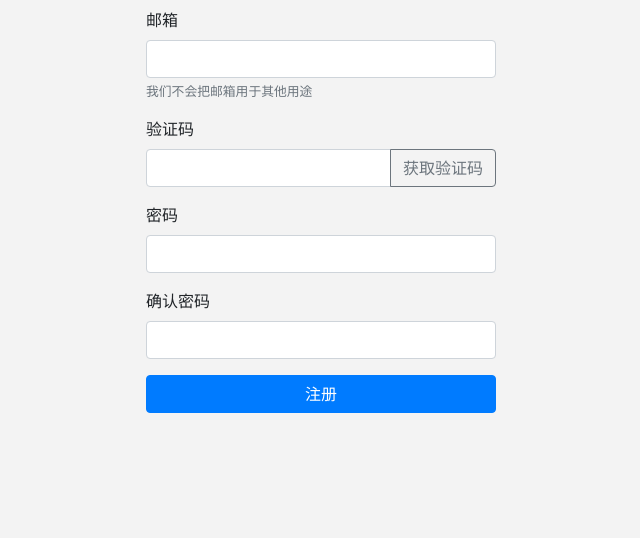
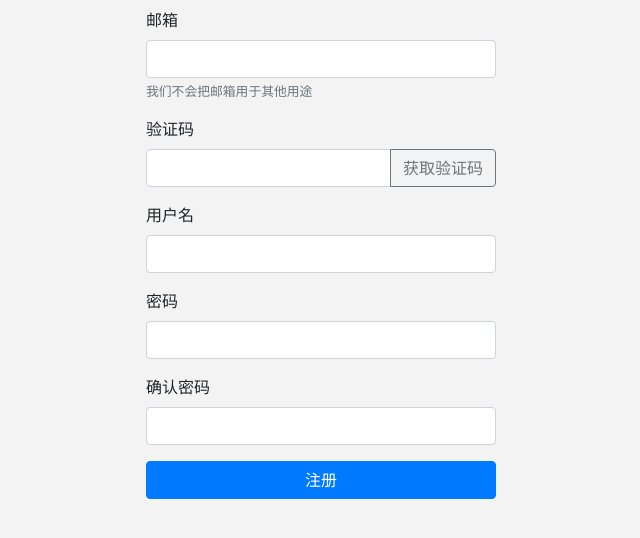
Before and after one commit to chenjinhu/zlck, a Flask app: page /user/register in a window 1280 px wide. Shown: the part 56-594 px from the top of the page, without its empty margins (319-959 px from the left). Run offline with Flask 2, Linux system fonts and the light colour scheme; some libraries are stand-ins or nearby versions.

Commit message:
update register

```diff
--- a/blueprints/user.py
+++ b/blueprints/user.py
@@ -2,10 +2,12 @@ import random
 import string
 from datetime import datetime
 
-from flask import Blueprint, render_template, request
+from flask import Blueprint, render_template, request, redirect, url_for
 from flask_mail import Message
 from exts import mail, db
-from models import EmailCaptchaModel
+from models import EmailCaptchaModel, UserModel
+from .forms import RegisterForm
+
 
 bp = Blueprint("user",__name__,url_prefix="/user")
 
@@ -15,8 +17,21 @@ def login():
 
 
 
-@bp.route("/register")
+@bp.route("/register",methods=['GET','POST'])
 def register():
+    if request.method == "POST":
+        form = RegisterForm(request.form)
+        if form.validate():
+            email = form.email.data
+            username = form.username.data
+            password = form.password.data
+            user = UserModel(email=email,username=username,password=password)
+            db.session.add(user)
+            db.session.commit()
+            return redirect(url_for("user.login"))
+        else:
+            return redirect(url_for("user.register"))
+
     return render_template("register.html")
 
 
@@ -29,7 +44,7 @@ def send_mail():
     base_str = string.ascii_letters + string.digits
     code = ''.join(random.sample(base_str,4))
     message = Message(
-        subject="[小胖工具箱]注册验证码",
+        subject="【小胖工具箱】注册验证码",
         recipients=['2625112940@qq.com'],
         body=f"【小胖工具箱】您的注册验证码为:{code},请不要把验证码告诉任何人！"
     )
--- a/templates/register.html
+++ b/templates/register.html
@@ -13,17 +13,17 @@
         </div>
         <div class="col-sm">
 
-            <form>
+            <form method="post" action="{{ url_for('user.register') }}">
                 <div class="form-group">
                     <label for="exampleInputEmail1">邮箱</label>
-                    <input type="email" class="form-control" id="exampleInputEmail1" aria-describedby="emailHelp">
+                    <input name="email" type="email" class="form-control" id="exampleInputEmail1" aria-describedby="emailHelp">
                     <small id="emailHelp" class="form-text text-muted">我们不会把邮箱用于其他用途</small>
                 </div>
 
                 <div class="form-group">
                     <label for="exampleInputEmail1">验证码</label>
                     <div class="input-group">
-                        <input type="text" class="form-control" aria-describedby="emailHelp">
+                        <input name="captcha" type="text" class="form-control" aria-describedby="emailHelp">
                         <div class="input-group-append">
                             <button class="btn btn-outline-secondary" type="button">获取验证码</button>
                         </div>
@@ -31,12 +31,16 @@
 
                 </div>
                 <div class="form-group">
+                    <label for="exampleInputEmail1">用户名</label>
+                    <input name="username" class="form-control" aria-describedby="emailHelp">
+                </div>
+                <div class="form-group">
                     <label for="exampleInputPassword1">密码</label>
-                    <input type="password" class="form-control" id="exampleInputPassword1">
+                    <input name="password" type="password" class="form-control" id="exampleInputPassword1">
                 </div>
                 <div class="form-group">
                     <label for="exampleInputPassword1">确认密码</label>
-                    <input type="password" class="form-control">
+                    <input name="repassword" type="password" class="form-control">
                 </div>
                 <button type="submit" class="btn btn-primary btn-block">注册</button>
             </form>
```
Also changed, not shown: blueprints/forms.py (added, +27 -0 lines), models.py (+13 -4 lines), readme.md (added).
